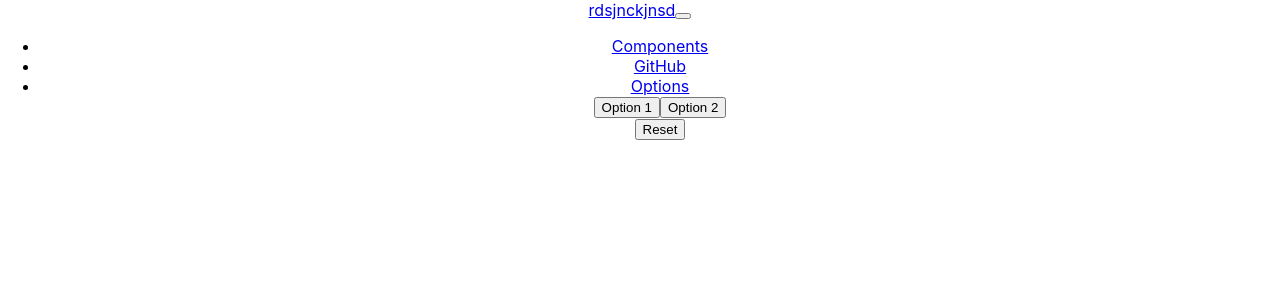
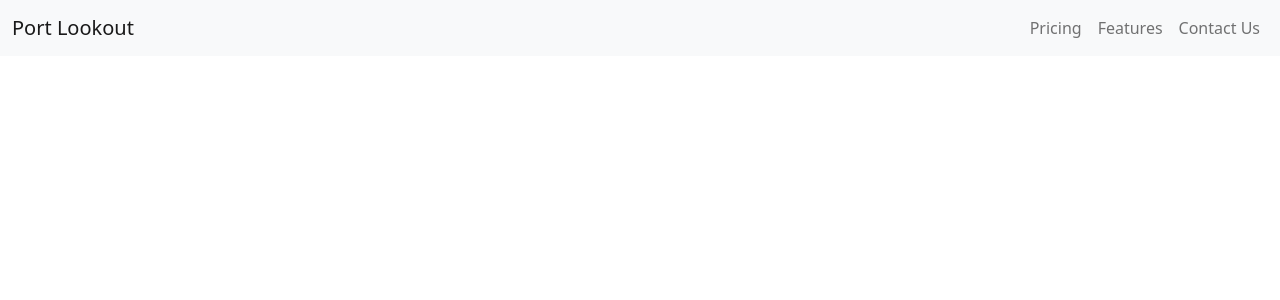
Before and after one commit to lkumarcc/lookout-marketing-app, a React (Create React App) app: page / in a window 1280 px wide. Shown: the top 300 px of the page. Built offline with nearby package versions, Linux system fonts and the light colour scheme.

Commit message:
adding css styling so navbar looks good

```diff
--- a/package.json
+++ b/package.json
@@ -6,6 +6,7 @@
     "@testing-library/jest-dom": "^5.16.4",
     "@testing-library/react": "^13.3.0",
     "@testing-library/user-event": "^13.5.0",
+    "bootstrap": "^5.1.3",
     "react": "^18.1.0",
     "react-dom": "^18.1.0",
     "react-router-dom": "^6.3.0",
--- a/src/Header/index.js
+++ b/src/Header/index.js
@@ -1,3 +1,4 @@
+import { Dropdown } from 'bootstrap';
 import React from 'react';
 import {
   Collapse,
@@ -37,33 +38,20 @@ export default class Header extends React.Component {
     return (
       <div>
         <Navbar color="light" light expand="md">
-          <NavbarBrand href="/">rdsjnckjnsd</NavbarBrand>
+          <NavbarBrand href="/">Port Lookout</NavbarBrand>
           <NavbarToggler onClick={this.toggleNavbar} className="mr-2" />
           <Collapse isOpen={this.state.isOpen} navbar>
-            <Nav className="ml-auto" navbar>
+            <Nav className="ms-auto" navbar>
               <NavItem>
-                <NavLink href="/components/">Components</NavLink>
+                <NavLink href="/Pricing/">Pricing</NavLink>
               </NavItem>
               <NavItem>
-                <NavLink href="https://github.com/reactstrap/reactstrap">GitHub</NavLink>
+                <NavLink href="/Features/">Features</NavLink>
               </NavItem>
-              <UncontrolledDropdown nav inNavbar>
-                <DropdownToggle nav caret>
-                  Options
-                </DropdownToggle>
-                <DropdownMenu right>
-                  <DropdownItem>
-                    Option 1
-                  </DropdownItem>
-                  <DropdownItem>
-                    Option 2
-                  </DropdownItem>
-                  <DropdownItem divider />
-                  <DropdownItem>
-                    Reset
-                  </DropdownItem>
-                </DropdownMenu>
-              </UncontrolledDropdown>
+              <NavItem>
+                <NavLink href="/ContactUs/">Contact Us</NavLink>
+              </NavItem>
+              {/* include potential dropdown here */}
             </Nav>
           </Collapse>
         </Navbar>
@@ -71,3 +59,21 @@ export default class Header extends React.Component {
     );
   }
 }
+
+// potential Dropdown<UncontrolledDropdown nav inNavbar>
+// <DropdownToggle nav caret>
+//   Options
+// </DropdownToggle>
+// <DropdownMenu right>
+//   <DropdownItem>
+//     Option 1
+//   </DropdownItem>
+//   <DropdownItem>
+//     Option 2
+//   </DropdownItem>
+//   <DropdownItem divider />
+//   <DropdownItem>
+//     Reset
+//   </DropdownItem>
+// </DropdownMenu>
+// </UncontrolledDropdown>
--- a/src/index.js
+++ b/src/index.js
@@ -4,6 +4,7 @@ import './index.css';
 import App from './App';
 import reportWebVitals from './reportWebVitals';
 import { BrowserRouter } from 'react-router-dom';
+import 'bootstrap/dist/css/bootstrap.css';
 
 const root = ReactDOM.createRoot(document.getElementById('root'));
 root.render(
```
Also changed, not shown: 1 other file (tests, documents, lock files or other folders).
